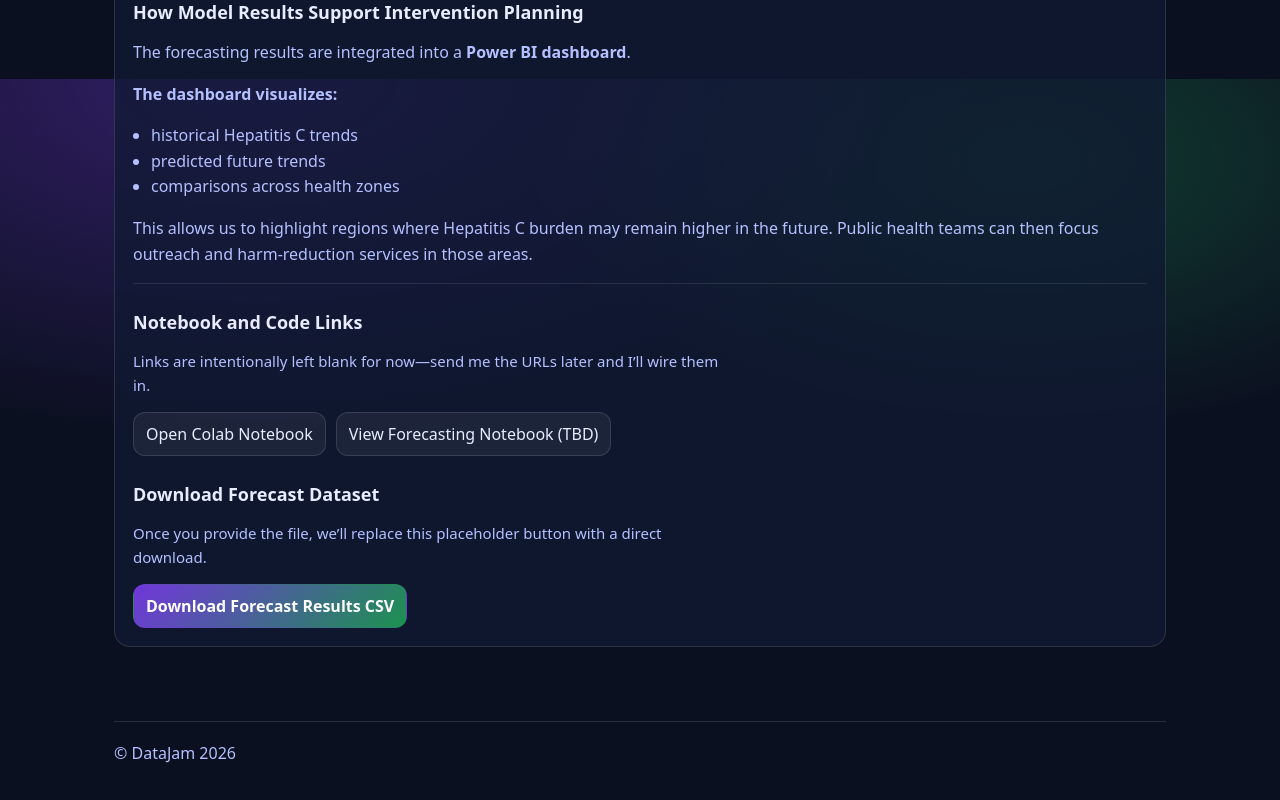
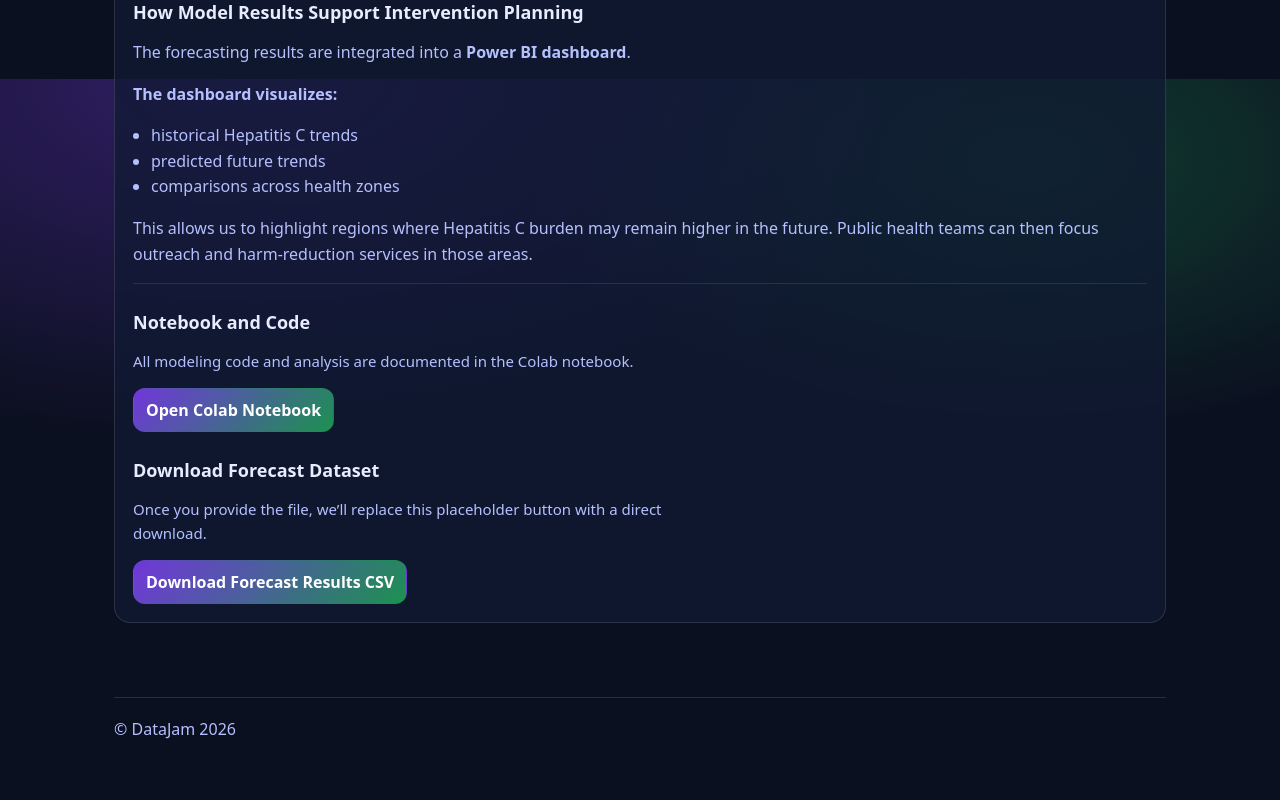
Before and after one commit to A00488698/datajam2026, a React (Vite) app: page /#/machine-learning in a window 1280 px wide. Shown: the part 2321-3121 px from the top of the page. Built offline with nearby package versions, Linux system fonts and the light colour scheme.

Commit message:
Simplify Notebook section: single Colab button

```diff
--- a/src/pages/MachineLearning.tsx
+++ b/src/pages/MachineLearning.tsx
@@ -179,16 +179,18 @@ export default function MachineLearning() {
 
           <div className="divider" />
 
-          <h2 id="links">Notebook and Code Links</h2>
+          <h2 id="links">Notebook and Code</h2>
           <p className="lead" style={{ fontSize: 15 }}>
-            Links are intentionally left blank for now—send me the URLs later and I’ll wire them in.
+            All modeling code and analysis are documented in the Colab notebook.
           </p>
           <div className="btnrow">
-            <a className="btn" href="https://colab.research.google.com/drive/1hCahzPL4My5bOGSyG8bZ3hhhsBmHHqwR?usp=sharing" target="_blank" rel="noreferrer">
+            <a
+              className="btn primary"
+              href="https://colab.research.google.com/drive/1hCahzPL4My5bOGSyG8bZ3hhhsBmHHqwR?usp=sharing"
+              target="_blank"
+              rel="noreferrer"
+            >
               Open Colab Notebook
-            </a>
-            <a className="btn" href="#" onClick={(e) => e.preventDefault()}>
-              View Forecasting Notebook (TBD)
             </a>
           </div>
 
```
